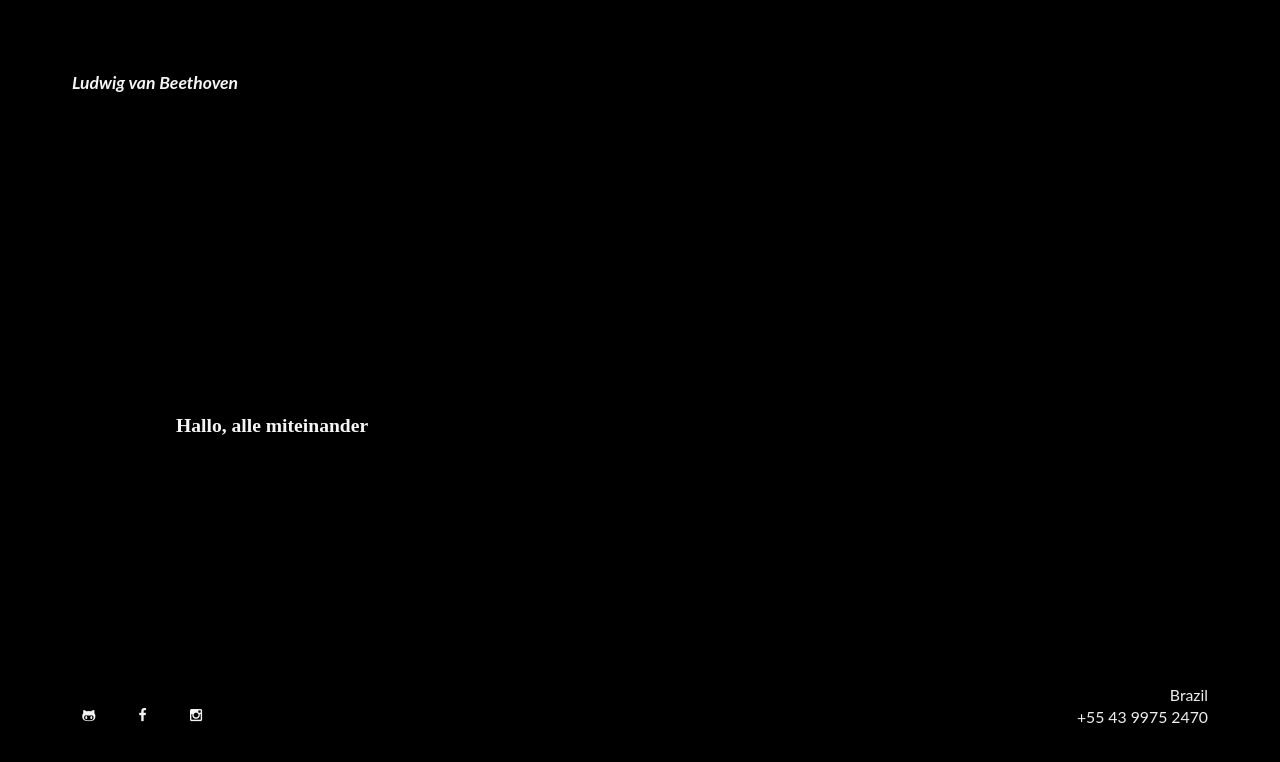
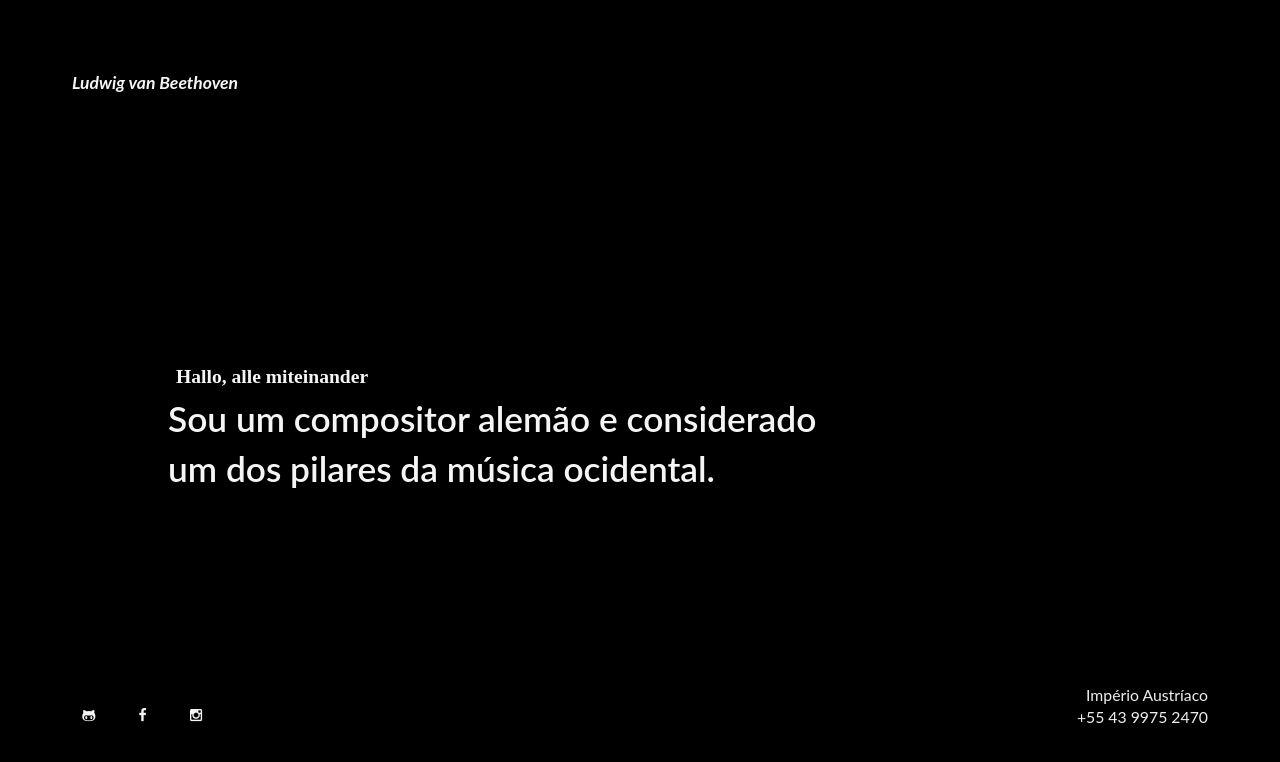
Before and after one commit to raspoladore/raspoladore.github.io, a website: page index.html in a window 1280 px wide. Drawn offline with Linux system fonts and the light colour scheme.

```diff
--- a/index.html
+++ b/index.html
@@ -1,7 +1,7 @@
 <!DOCTYPE html>
 <html lang="pt-br" class="lato-italic bitter">
 <meta charset="UTF-8">
-<title>DBARJS</title>
+<title>Ludwig van Beethoven, compositor</title>
 <meta name="viewport"
       content="width=device-width, user-scalable=no, initial-scale=1.0, maximum-scale=1.0, minimum-scale=1.0"/>
 <script src="dist/js/villa.min.js"></script>
@@ -196,7 +196,7 @@
 
 		<h2 class="bitter">Hallo, alle miteinander</h2>
 		<!--<p>Sou analista Web, desenvolvedor <span class="font-grey-400 hfont-amber-a700">JS</span> e fundador do <a href="http://getvilla.org"><span class="font-grey-400 hfont-blue-a700">VillaJS</span></a> e Mowe Framework. Atualmente sou diretor da Noibe e <a href="http://kabanas.info"><span class="font-grey-400 hfont-deep-orange-a700">Kabana's Info & Mowe</span></a>.</p>-->
-		<p></p>
+		<p>Sou um compositor alemão e considerado um dos pilares da música ocidental.</p>
 
 	</div>
 
@@ -212,7 +212,7 @@
 
 		<div class="Info font-grey-200">
 
-			<p class="Address">Brazil</p>
+			<p class="Address">Império Austríaco</p>
 			<p class="Address">+55 43 9975 2470</p>
 
 		</div>
```
